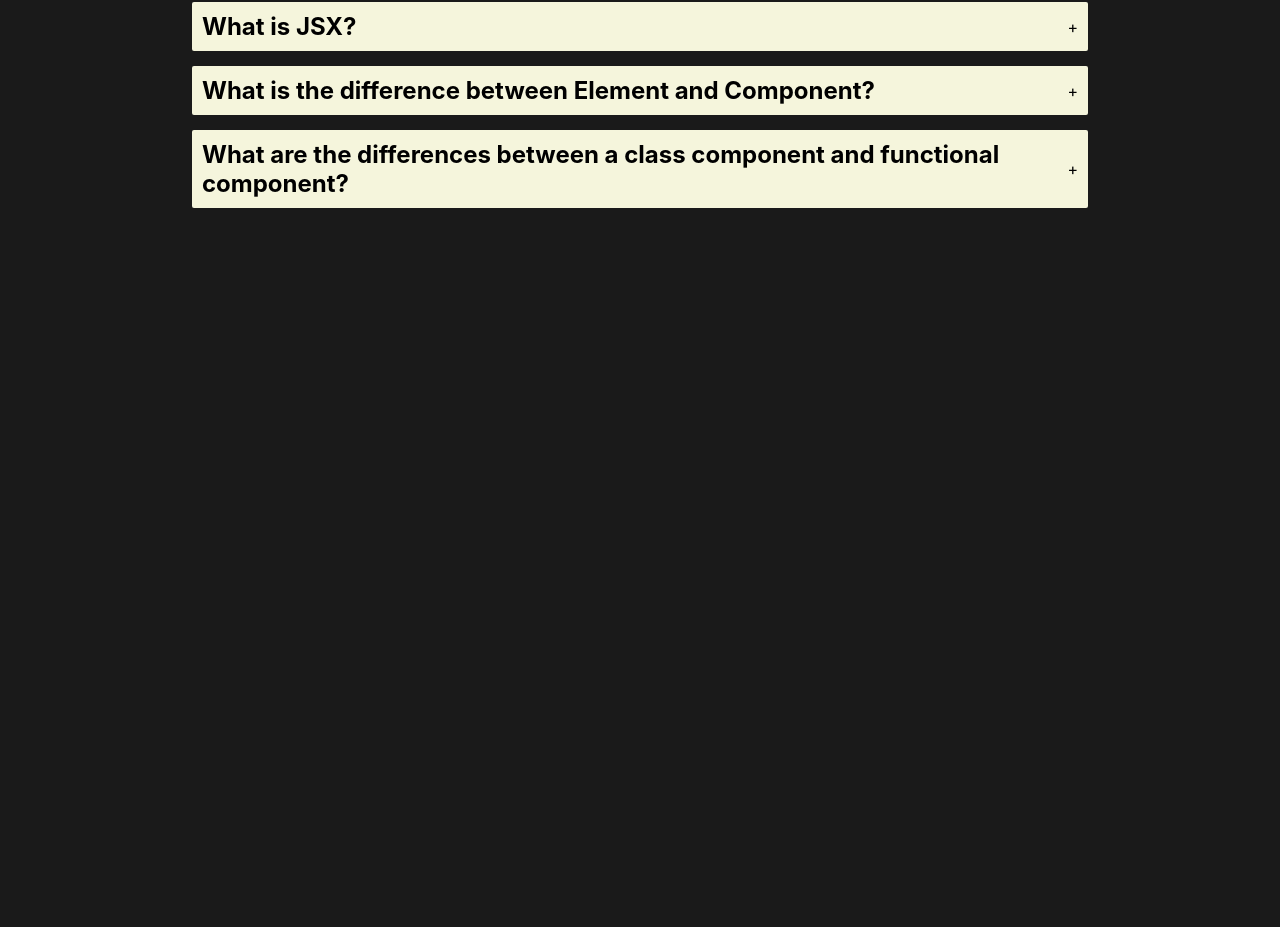
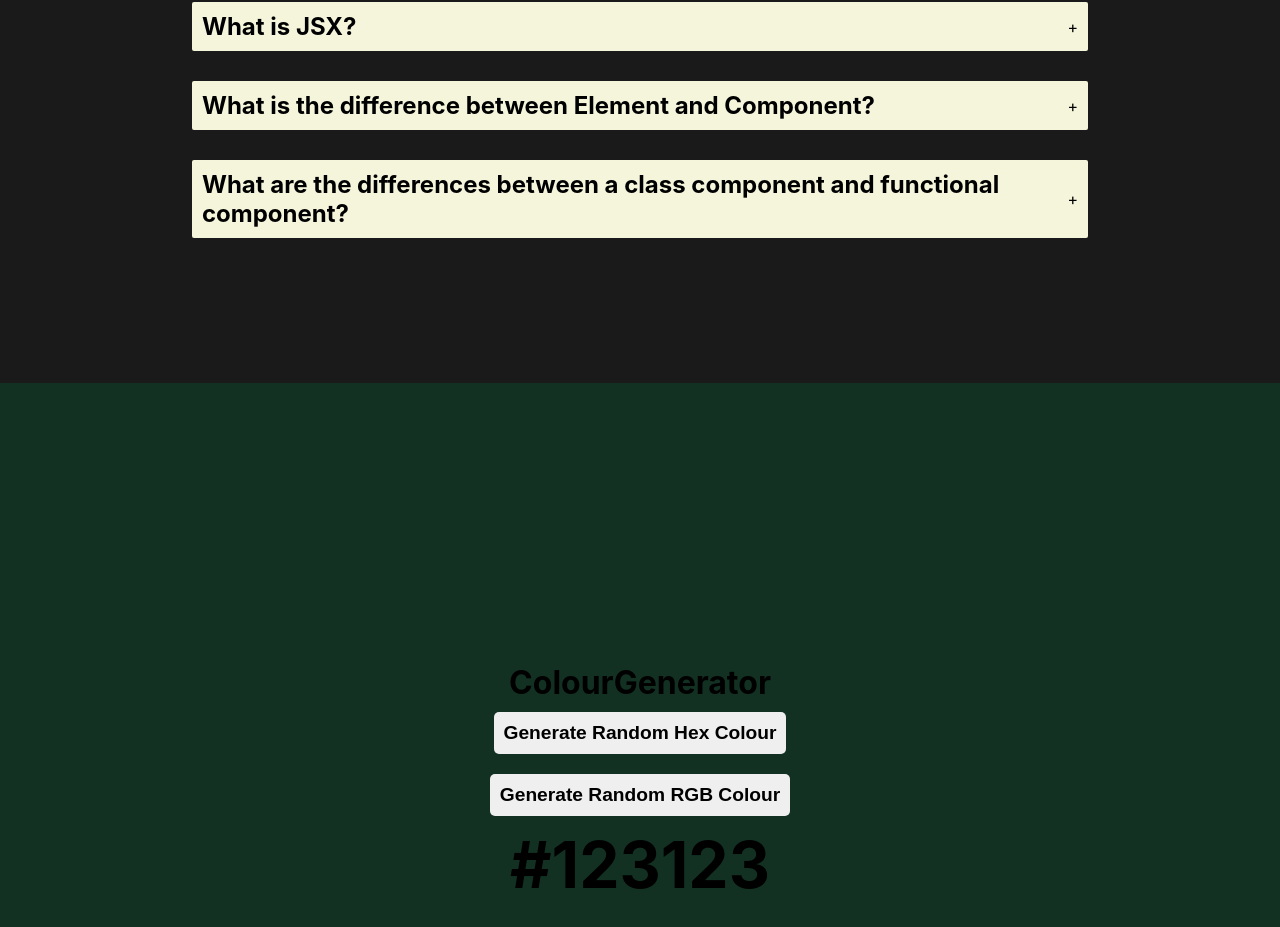
Before and after one commit to pragatiailani/react-25, a React (Create React App) app: page / in a window 1280 px wide. Shown: the part 417-1344 px from the top of the page. Before the commit the page ends 800 px from the top, so only its background shows below. Built offline with nearby package versions, Linux system fonts and the light colour scheme.

Commit message:
random colour generator + css classes changes

```diff
--- a/src/App.js
+++ b/src/App.js
@@ -1,9 +1,11 @@
 import Accordion from "./accordion/Accordion";
+import ColourGenerator from "./colour-generator/ColourGenerator";
 
 function App() {
   return (
     <div className="App">
       <Accordion />
+      <ColourGenerator />
     </div>
   );
 }
--- a/src/accordion/Accordion.jsx
+++ b/src/accordion/Accordion.jsx
@@ -4,7 +4,7 @@ import "./styles.css";
 
 function Accordion() {
   const [active, setActive] = React.useState([]);
-  const [isSingleAccordion, setIsSingleAccordion] = React.useState(false);
+  const [isSingleAccordion, setIsSingleAccordion] = React.useState(true);
 
   const toggleAccordion = (index) => {
     if (isSingleAccordion) {
@@ -26,7 +26,7 @@ function Accordion() {
   };
 
   return (
-    <div>
+    <div className="accordion-main">
       <h1>Accordion</h1>
       <button
         className="accordion-type-toggle"
--- a/src/accordion/styles.css
+++ b/src/accordion/styles.css
@@ -4,17 +4,19 @@
   box-sizing: border-box;
 }
 
-body{
+.accordion-main{
   display: flex;
   justify-content: center;
   align-items: center;
+  flex-direction: column;
   min-height: 100vh;
+  width: 100vw;
   background-color: rgb(26, 26, 26);
   color: white;
   text-align: center;
 }
 
-.accordion-type-toggle{
+.accordion-main .accordion-type-toggle{
   margin: 20px 0;
   padding: 10px;
   border: 1px solid #e3e3e3;
@@ -23,7 +25,7 @@ body{
   text-transform: capitalize;
 }
 
-.section{
+.accordion-main .section{
   margin: 15px 0;
   background-color: beige;
   border-radius: 2px;
@@ -33,7 +35,7 @@ body{
   text-align: left;
 }
 
-.title{
+.accordion-main .title{
   padding: 10px;
   display: flex;
   justify-content: space-between;
@@ -41,7 +43,7 @@ body{
   cursor: pointer;
 }
 
-.section-extend{
+.accordion-main .section-extend{
   padding: 10px;
   background-color: rgb(208, 208, 168);
 }
--- /dev/null
+++ b/src/colour-generator/ColourGenerator.jsx
@@ -0,0 +1,29 @@
+import React from "react";
+import "./styles.css";
+
+function ColourGenerator() {
+  const [colour, setColour] = React.useState("#123123");
+  const [colourType, setColourType] = React.useState("hex");
+
+  const generateRandomHex = () => {
+    const randomHex = Math.floor(Math.random() * 16777215).toString(16);
+    setColour(`#${randomHex}`);
+  };
+  const generateRandomRGB = () => {
+    const randomRGB = `rgb(${Math.floor(Math.random() * 256)}, ${Math.floor(
+      Math.random() * 256
+    )}, ${Math.floor(Math.random() * 256)})`;
+    setColour(randomRGB);
+  };
+
+  return (
+    <div className="colour-generator-main" style={{ background: colour }}>
+      <h1>ColourGenerator</h1>
+      <button onClick={generateRandomHex}>Generate Random Hex Colour</button>
+      <button onClick={generateRandomRGB}>Generate Random RGB Colour</button>
+      <div id="colour">{colour}</div>
+    </div>
+  );
+}
+
+export default ColourGenerator;
--- /dev/null
+++ b/src/colour-generator/styles.css
@@ -0,0 +1,24 @@
+.colour-generator-main {
+  display: flex;
+  flex-direction: column;
+  align-items: center;
+  justify-content: center;
+  height: 100vh;
+  width: 100vw;
+}
+
+.colour-generator-main button {
+  margin: 10px;
+  padding: 10px;
+  border-radius: 5px;
+  border: none;
+  outline: none;
+  cursor: pointer;
+  font-size: 1.2rem;
+  font-weight: bold;
+}
+
+.colour-generator-main #colour {
+  font-size: 4rem;
+  font-weight: bold;
+}
```
